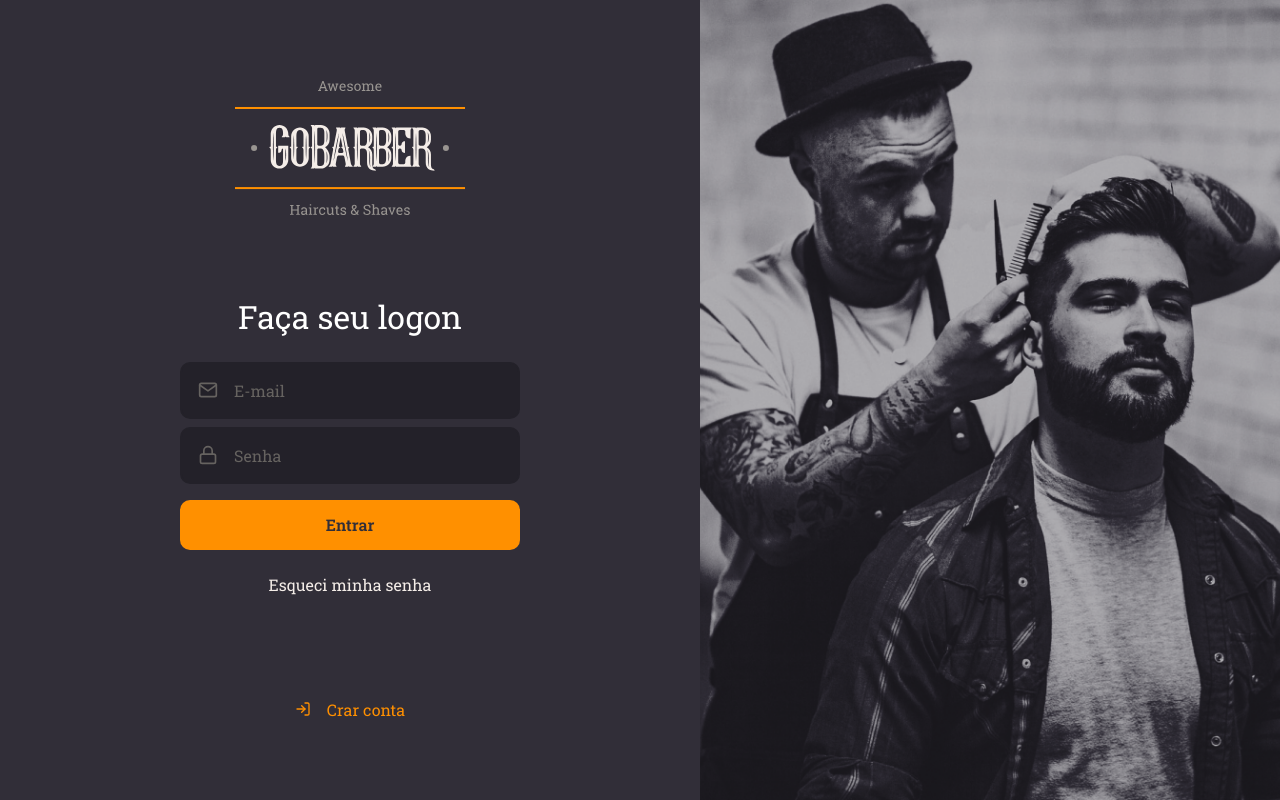
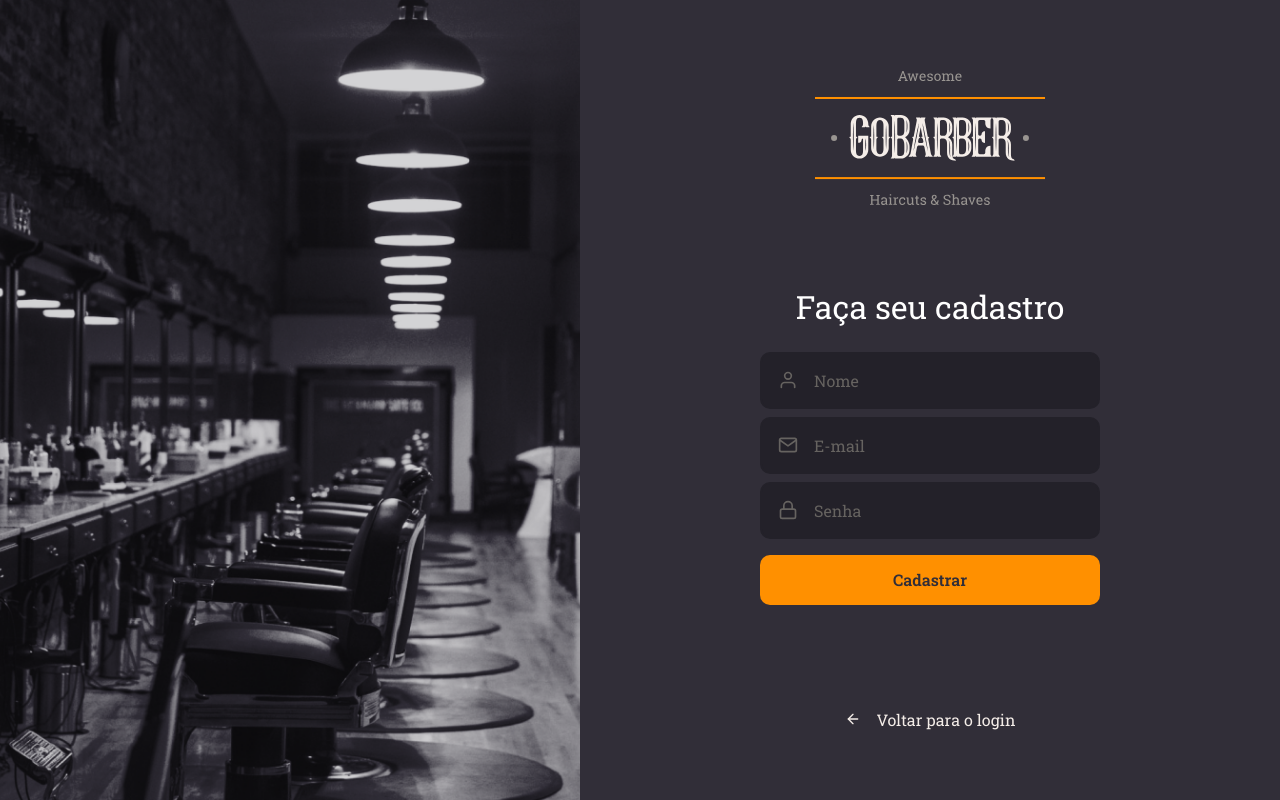
Before and after one commit to toncabral/gobarber-web, a React (Create React App) app: page / in a window 1280 px wide. Built offline with nearby package versions, Linux system fonts and the light colour scheme.

Commit message:
Confiugração do layout da tela inicial

```diff
--- a/src/App.tsx
+++ b/src/App.tsx
@@ -1,12 +1,13 @@
 import React from 'react';
 
 import SignIn from './pages/Signin';
+import SignUp from './pages/SignUp';
 
 import GlobalStyle from './styles/global';
 
 const App: React.FC = () => (
   <>
-    <SignIn />
+    <SignUp />
     <GlobalStyle />
   </>
 );
--- /dev/null
+++ b/src/pages/SignUp/index.tsx
@@ -0,0 +1,40 @@
+import React from 'react';
+import { FiMail, FiLock, FiUser, FiArrowLeft } from 'react-icons/fi';
+
+import logoImg from '../../assets/logo.svg';
+
+import Input from '../../components/Input';
+import Button from '../../components/Button';
+
+import { Container, Content, Background } from './styles';
+
+const SignUp: React.FC = () => (
+  <Container>
+    <Background />
+    <Content>
+      <img src={logoImg} alt="GoBarber" />
+
+      <form>
+        <h1>Faça seu cadastro</h1>
+
+        <Input name="name" icon={FiUser} placeholder="Nome" />
+        <Input name="email" icon={FiMail} placeholder="E-mail" />
+        <Input
+          name="password"
+          icon={FiLock}
+          type="password"
+          placeholder="Senha"
+        />
+
+        <Button type="submit">Cadastrar</Button>
+      </form>
+
+      <a href="login">
+        <FiArrowLeft />
+        Voltar para o login
+      </a>
+    </Content>
+  </Container>
+);
+
+export default SignUp;
--- /dev/null
+++ b/src/pages/SignUp/styles.ts
@@ -0,0 +1,51 @@
+import styled from 'styled-components';
+import { shade } from 'polished';
+
+import signUpBackgroundImg from '../../assets/sign-up-background.png';
+
+export const Container = styled.div`
+  height: 100vh;
+
+  display: flex;
+  align-items: stretch;
+`;
+
+export const Content = styled.div`
+  display: flex;
+  flex-direction: column;
+  align-items: center;
+  place-content: center;
+
+  width: 100%;
+  max-width: 700px;
+
+  form {
+    margin: 80px 0;
+    width: 340px;
+    text-align: center;
+
+    h1 {
+      margin-bottom: 24px;
+    }
+  }
+
+  > a {
+    color: #f4ede8;
+    margin-top: 24px;
+    text-decoration: none;
+    display: flex;
+    align-items: center;
+    gap: 16px;
+    transition: color 0.2s;
+
+    &:hover {
+      color: ${shade(0.2, '#f4ede8')};
+    }
+  }
+`;
+
+export const Background = styled.div`
+  flex: 1;
+  background: url(${signUpBackgroundImg}) no-repeat center;
+  background-size: cover;
+`;
```
Also changed, not shown: src/assets/sign-up-background.png (added).
